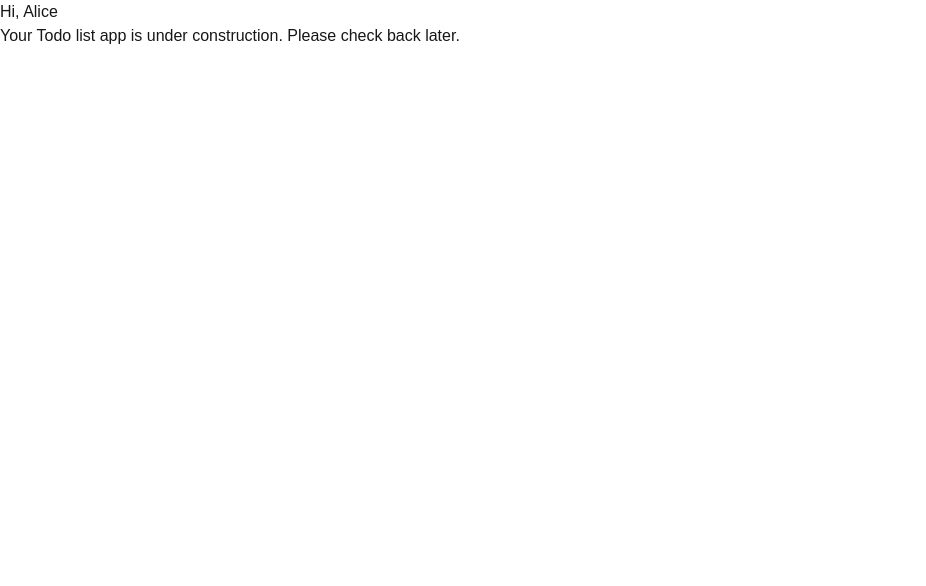
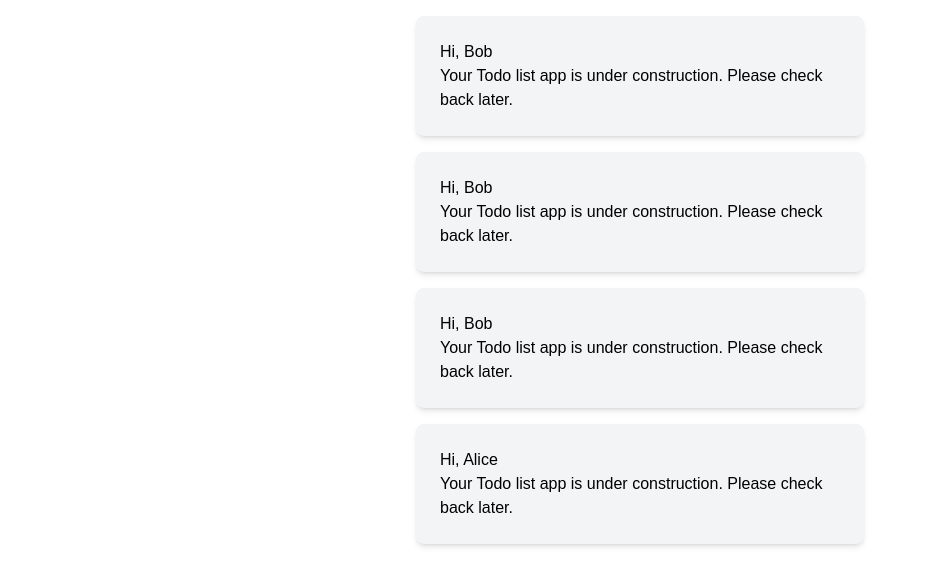
Before and after one commit to nabeeljohn/njohnweb, a Next.js app: page /tools/todo in a window 1280 px wide. Shown: the top 586 px of the page, without its empty margins (0-926 px from the left). Built offline with nearby package versions, Linux system fonts and the light colour scheme.

Commit message:
Refactor Todo component to utilize ToDoCard for rendering multiple cards

```diff
--- /dev/null
+++ b/app/tools/todo/Todocard.tsx
@@ -0,0 +1,12 @@
+const names = ['Alice', 'Bob'];
+
+export default function ToDoCard() {
+    const chosenName = Math.random() < 0.5 ? names[0] : names[1];
+
+    return (
+        <div className="max-w-md mx-auto my-4 p-6 bg-gray-100 rounded-lg shadow-md text-black">
+            <p>Hi, {chosenName}</p>
+            <p>Your Todo list app is under construction. Please check back later.</p>
+        </div>
+    );
+}
--- a/app/tools/todo/page.tsx
+++ b/app/tools/todo/page.tsx
@@ -1,12 +1,13 @@
-const names = ['Alice', 'Bob'];
+
+import ToDoCard from "./Todocard";
 
 export default function Todo() {
-    const chosenName = Math.random() < 0.5 ? names[0] : names[1];
-
     return (
-        <div>
-            <p>Hi, {chosenName}</p>
-            <p>Your Todo list app is under construction. Please check back later.</p>
-        </div>
+        <>
+            <ToDoCard />
+            <ToDoCard />
+            <ToDoCard />
+            <ToDoCard />
+        </>
     );
 }
```
